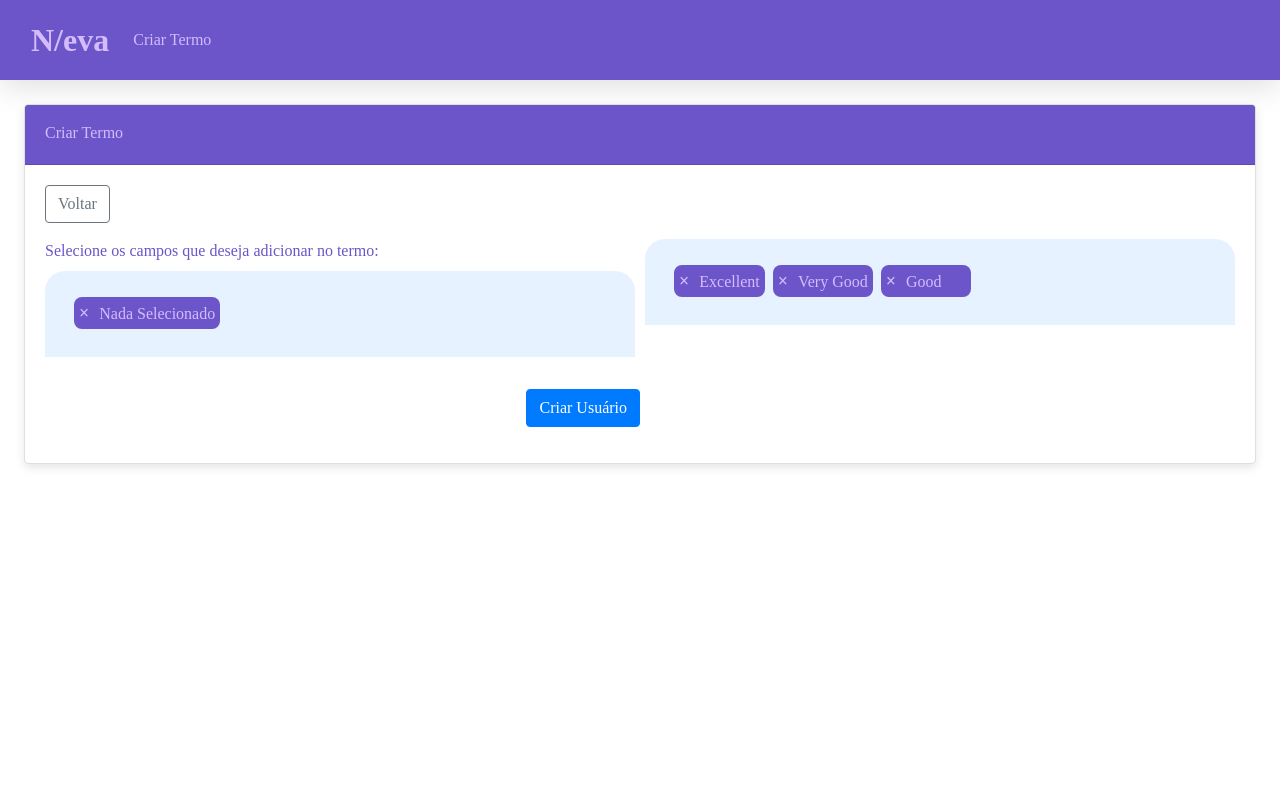
After one commit to ricardo006/crudphp, a PHP site: page /criar-termo.php in a window 1280 px wide. The commit adds this page. Run offline with PHP 8.4, Linux system fonts and the light colour scheme; some libraries are stand-ins or nearby versions.

Commit message:
Add select2

```diff
--- /dev/null
+++ b/criar-termo.php
@@ -0,0 +1,86 @@
+<?php
+include 'conexao.php';
+include 'views/header.php'; // Inclua o header.php
+
+
+?>
+
+<!DOCTYPE html>
+<html lang="pt-br">
+
+<head>
+    <meta charset="UTF-8">
+    <meta name="viewport" content="width=device-width, initial-scale=1, shrink-to-fit=no">
+    <title>Criar Termo</title>
+    <link rel="stylesheet" href="https://maxcdn.bootstrapcdn.com/bootstrap/4.0.0/css/bootstrap.min.css">
+    <link rel="stylesheet" href="https://cdnjs.cloudflare.com/ajax/libs/select2/4.0.13/css/select2.min.css">
+    <link rel="stylesheet" href="../css/styles.css">
+</head>
+
+<body>
+    <div class="mt-10">
+        <div class="ml-4 mr-4 mt-4">
+            <div class="card">
+                <div class="card-header d-flex justify-content-between align-items-center">
+                    <h6 class="card-title text-center mt-2">Criar Termo</h6>
+                </div>
+                <div class="card-body">
+                    <a href="read.php" class="btn btn-outline-secondary mb-3">Voltar</a>
+                    <form action="create.php" method="post" class="needs-validation" novalidate>
+
+                        <div class="form-row">
+                            <div class="form-group col-md-12">
+                                <label for="select1">Selecione os campos que deseja adicionar no termo:</label>
+                                <select id="select1" class="form-control js-example-tokenizer"
+                                    placelholder="Nada Selecionado" multiple="multiple">
+                                    <option value="" disabled selected hidden>Nada Selecionado</option>
+                                    <option>Excellent</option>
+                                    <option>Very Good</option>
+                                    <option>Good</option>
+                                </select>
+                            </div>
+                            <div class="form-group col-md-12">
+                                <select class="form-control js-example-tokenizer" multiple="multiple">
+                                    <option selected="selected">Excellent</option>
+                                    <option selected="selected">Very Good</option>
+                                    <option selected="selected">Good</option>
+                                </select>
+                            </div>
+
+                            <div class="text-right">
+                                <input type="submit" value="Criar Usuário" class="btn btn-primary mt-3">
+                            </div>
+                        </div>
+                    </form>
+                </div>
+            </div>
+        </div>
+    </div>
+
+    <script src="https://code.jquery.com/jquery-3.6.4.min.js"></script>
+    <script src="https://cdnjs.cloudflare.com/ajax/libs/popper.js/1.12.9/umd/popper.min.js"></script>
+    <script src="https://maxcdn.bootstrapcdn.com/bootstrap/4.0.0/js/bootstrap.min.js"></script>
+    <script src="https://cdnjs.cloudflare.com/ajax/libs/select2/4.0.13/js/select2.full.min.js"></script>
+
+    <script>
+        $(document).ready(function () {
+            $(".js-example-tokenizer").select2({
+                tags: true,
+                tokenSeparators: [',', ' '],
+                width: '100%'
+            });
+
+            // Remove dinamicamente o elemento <option> quando não há itens selecionados
+            $(".js-example-tokenizer").on("change", function (e) {
+                if ($(this).val() == null || $(this).val().length === 0) {
+                    $(this).find('option[value=""]').remove();
+                    $(this).prepend('<option value="" disabled selected hidden>Nada Selecionado</option>');
+                } else {
+                    $(this).find('option[value=""]').remove();
+                }
+            });
+        });
+    </script>
+</body>
+
+</html>
--- a/css/styles.css
+++ b/css/styles.css
@@ -1,5 +1,10 @@
 body {
     font-family: 'Poppins';
+}
+
+form label {
+    color: #6c55c9;
+    font-weight: 400;
 }
 
 .container {
@@ -28,9 +33,8 @@ body {
 /* style.css */
 .card {
     width: 100%;
-    border-radius: 20px;
+    border-radius: 5px;
     box-shadow: 0px 4px 10px 0px rgba(0, 0, 0, 0.1);
-    border-top-left-radius: 40px;
 }
 
 .card-header {
@@ -56,3 +60,100 @@ body {
     background-color: #006d77;
     color: #fff;
 }
+
+/** */
+.select {
+    border: 0;
+    border-radius: 8px;
+    background-color: transparent;
+}
+
+.select2-selection__rendered {
+    height: 46px;
+    display: hidden;
+    padding: 22px;
+    background-color: #e6f2ff;
+    border-top-right-radius: 10px;
+    border-top-left-radius: 10px;
+}
+
+.select2-container--default .select2-selection--multiple {
+    padding: 20px;
+    border: 0;
+    /* border: 2px solid #6c55c9; */
+    border-top-right-radius: 20px;
+    border-top-left-radius: 20px;
+    border-bottom-left-radius: 0px;
+    border-bottom-right-radius: 0px;
+    background-color: #e6f2ff;
+}
+
+.select2-results__options {
+    border: 0;
+}
+
+.select2-container--open .select2-dropdown--below {
+    border: 0;
+}
+
+.select2-results__option {
+    background-color: #e6f2ff;
+    color: #6c55c9;
+    height: 40px;
+    margin-top: 4px;
+    border-radius: 4px;
+    font-weight: 500;
+}
+
+.select2-container--default {
+    border: 0;
+    border-radius: 8px;
+    display: hidden;
+}
+
+.select2-container--default.select2-container--focus .select2-selection--multiple {
+    border: 0;
+}
+
+.select2-selection--multiple {
+    border: .1rem solid #6c55c9;
+    border-radius: 4px;
+}
+
+li.select2-results__option {
+    background: #6c55c9;
+}
+
+li.select2-results__option[aria-selected="true"] {
+    background-color: #f1edff;
+    color: #6c55c9;
+}
+
+li.select2-results__option[aria-selected="false"] {
+    background-color: #6c55c9;
+    color: #f1f5f7;
+}
+
+.select2-results__option--highlighted {
+    background-color: #6c55c9;
+}
+
+.select2-container--default .select2-selection--multiple .select2-selection__choice__remove {
+    color: #d4bbfc;
+    cursor: pointer;
+    font-weight: bold;
+    margin-right: 10px;
+    font-size: 18px;
+    padding-top: 3px;
+}
+
+.select2-container--default .select2-selection--multiple .select2-selection__choice {
+    border-radius: 8px;
+    border: 0;
+    margin: 6px 4px;
+    min-width: 90px;
+    color: #d4bbfc;
+    font-weight: 500;
+    background-color: #6c55c9;
+    height: 32px;
+}
--- a/edit.php
+++ b/edit.php
@@ -38,8 +38,6 @@ if ($_SERVER["REQUEST_METHOD"] == "GET" && isset($_GET['id'])) {
 
 <body>
     <div class="mr-4 ml-4 mt-5">
-        <a href="read.php" class="btn btn-outline-secondary mb-3">Ir para Listagem</a>
-
         <div class="card">
             <div class="card-header">
                 <div class="d-flex justify-content-between align-items-center">
@@ -47,6 +45,8 @@ if ($_SERVER["REQUEST_METHOD"] == "GET" && isset($_GET['id'])) {
                 </div>
             </div>
             <div class="card-body">
+                <a href="read.php" class="btn btn-outline-secondary mb-3">Ir para Listagem</a>
+
                 <form action="update.php" method="post">
                     <input type="hidden" name="id" value="<?php echo $id; ?>">
                     <div class="form-row">
--- a/views/header.php
+++ b/views/header.php
@@ -1,13 +1,14 @@
 <head>
     <meta charset="UTF-8">
     <meta name="viewport" content="width=device-width, initial-scale=1.0">
-    <title>Sua Página</title>
+    <script src="https://code.jquery.com/jquery-3.6.4.min.js"></script>
+    <title>N/eva Ileva</title>
     <link rel="stylesheet" href="css/styles.css">
 </head>
 
 <nav class="navbar navbar-expand-lg bg-purple bg-body-tertiary">
     <div class="container-fluid">
-        <a class="navbar-brand" href="#">N<span>/eva</span></a>
+        <a class="navbar-brand" href="index.php">N<span>/eva</span></a>
         <button class="navbar-toggler" type="button" data-bs-toggle="collapse" data-bs-target="#navbarNavDropdown"
             aria-controls="navbarNavDropdown" aria-expanded="false" aria-label="Toggle navigation">
             <span class="navbar-toggler-icon"></span>
@@ -16,24 +17,7 @@
         <div class="collapse navbar-collapse" id="navbarNavDropdown">
             <ul class="navbar-nav">
                 <li class="nav-item">
-                    <a class="nav-link <?php echo isActive('index.php'); ?>" href="index.php">Criar Termo</a>
-                </li>
-                <li class="nav-item">
-                    <a class="nav-link <?php echo isActive('features.php'); ?>" href="features.php">Features</a>
-                </li>
-                <li class="nav-item">
-                    <a class="nav-link <?php echo isActive('pricing.php'); ?>" href="pricing.php">Pricing</a>
-                </li>
-                <li class="nav-item dropdown">
-                    <a class="nav-link dropdown-toggle" href="#" role="button" data-bs-toggle="dropdown"
-                        aria-expanded="false">
-                        Dropdown link
-                    </a>
-                    <ul class="dropdown-menu">
-                        <li><a class="dropdown-item" href="#">Action</a></li>
-                        <li><a class="dropdown-item" href="#">Another action</a></li>
-                        <li><a class="dropdown-item" href="#">Something else here</a></li>
-                    </ul>
+                    <a class="nav-link <?php echo isActive('index.php'); ?>" href="criar-termo.php">Criar Termo</a>
                 </li>
             </ul>
         </div>
```
Also changed, not shown: index.php (+8 -9 lines).
